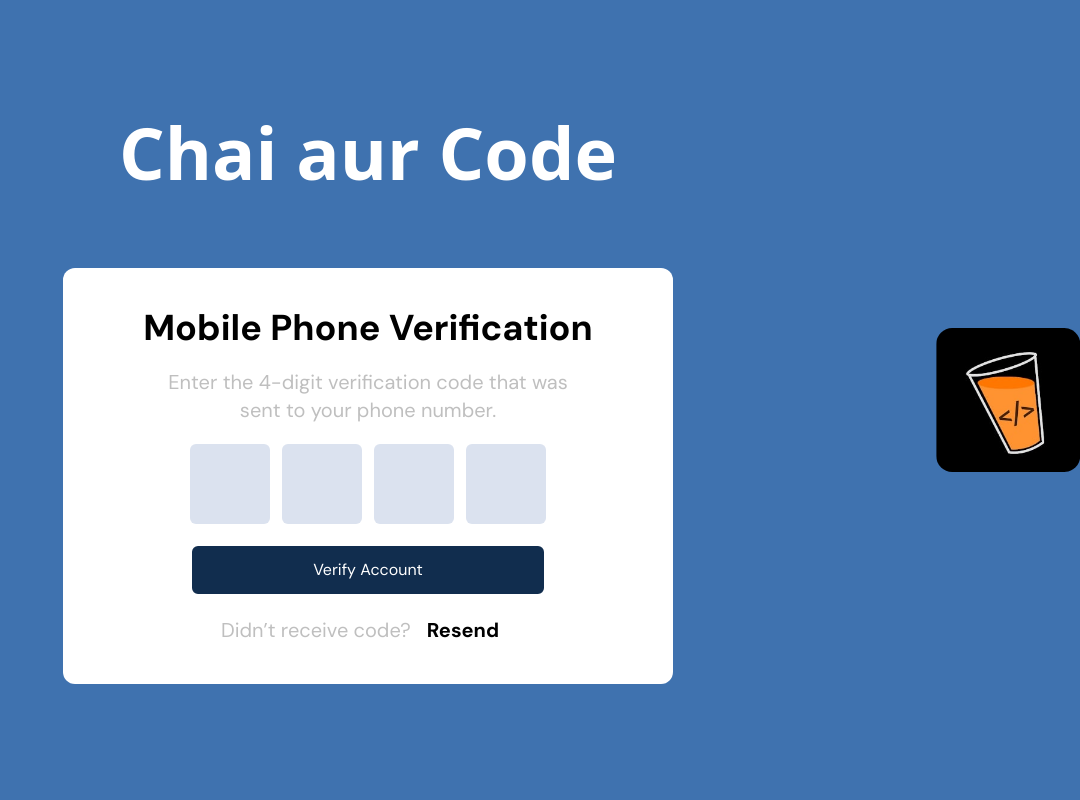
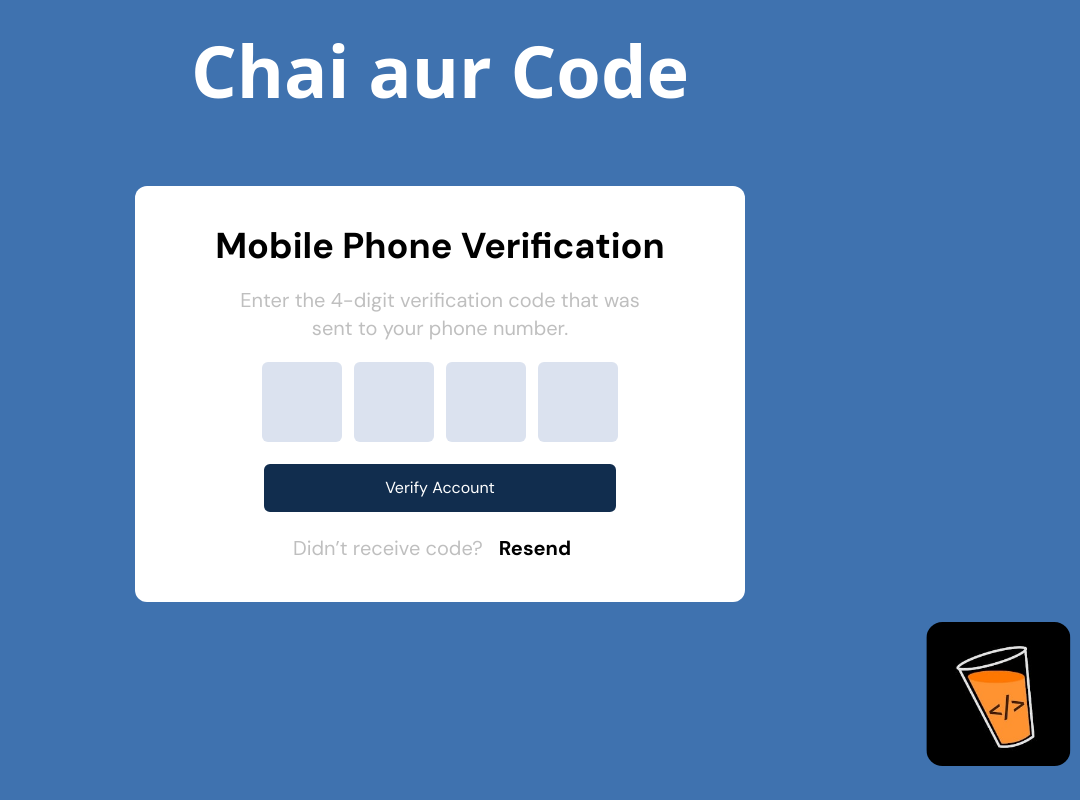
Before and after one commit to vineet-53/Machine-Coding-Round, a React (Vite) app: page /otp-form in a window 1280 px wide. Shown: the whole page, without its empty margins (200-1280 px from the left). Built offline with nearby package versions, Linux system fonts and the light colour scheme.

Commit message:
changes Stickylogo

```diff
--- a/src/components/common/StickyLogo.jsx
+++ b/src/components/common/StickyLogo.jsx
@@ -1,5 +1,5 @@
 const url = "https://chaicode.com";
-export default function StickyLogo() {
+export default function StickyLogo({ styles }) {
   return (
     <img
       src="../src/assets/Logo.jpg"
@@ -7,7 +7,7 @@
       onClick={() => {
         window.open(url);
       }}
-      className="z-50 sticky w-24 h-24 cursor-pointer w-20 h-20 lg:w-36 lg:h-36  left-[100%] md:left-[89%] bottom-10 rounded-lg lg:rounded-2xl"
+      className={`z-50 sticky w-24 h-24 cursor-pointer w-20 h-20 lg:w-36 lg:h-36 rounded-lg lg:rounded-2xl ${styles}`}
     />
   );
 }
--- a/src/pages/Courses.jsx
+++ b/src/pages/Courses.jsx
@@ -16,7 +16,7 @@
         <CoursesList data={courses?.data ? courses.data : []} />
       </Container>
 
-      <StickyLogo />
+      <StickyLogo styles="left-[100%] md:left-[89%] bottom-10" />
     </div>
   );
 }
--- a/src/pages/Otp.jsx
+++ b/src/pages/Otp.jsx
@@ -3,14 +3,14 @@
 import { Link } from "react-router-dom";
 export default function Otp() {
   return (
-    <div className="bg-otp-primary w-screen h-screen justify-center items-center flex">
+    <div className="bg-otp-primary w-screen min-h-screen gap-y-5 justify-center items-center flex flex-col ">
       <div className="px-3 md:px-0">
         <h1 className="text-center mb-14 md:mb-20 text-otp-secondary font-extrabold text-5xl md:text-7xl">
           Chai aur Code
         </h1>
         <OtpForm />
       </div>
-      <StickyLogo />
+      <StickyLogo styles="left-[88%]" />
     </div>
   );
 }
```
